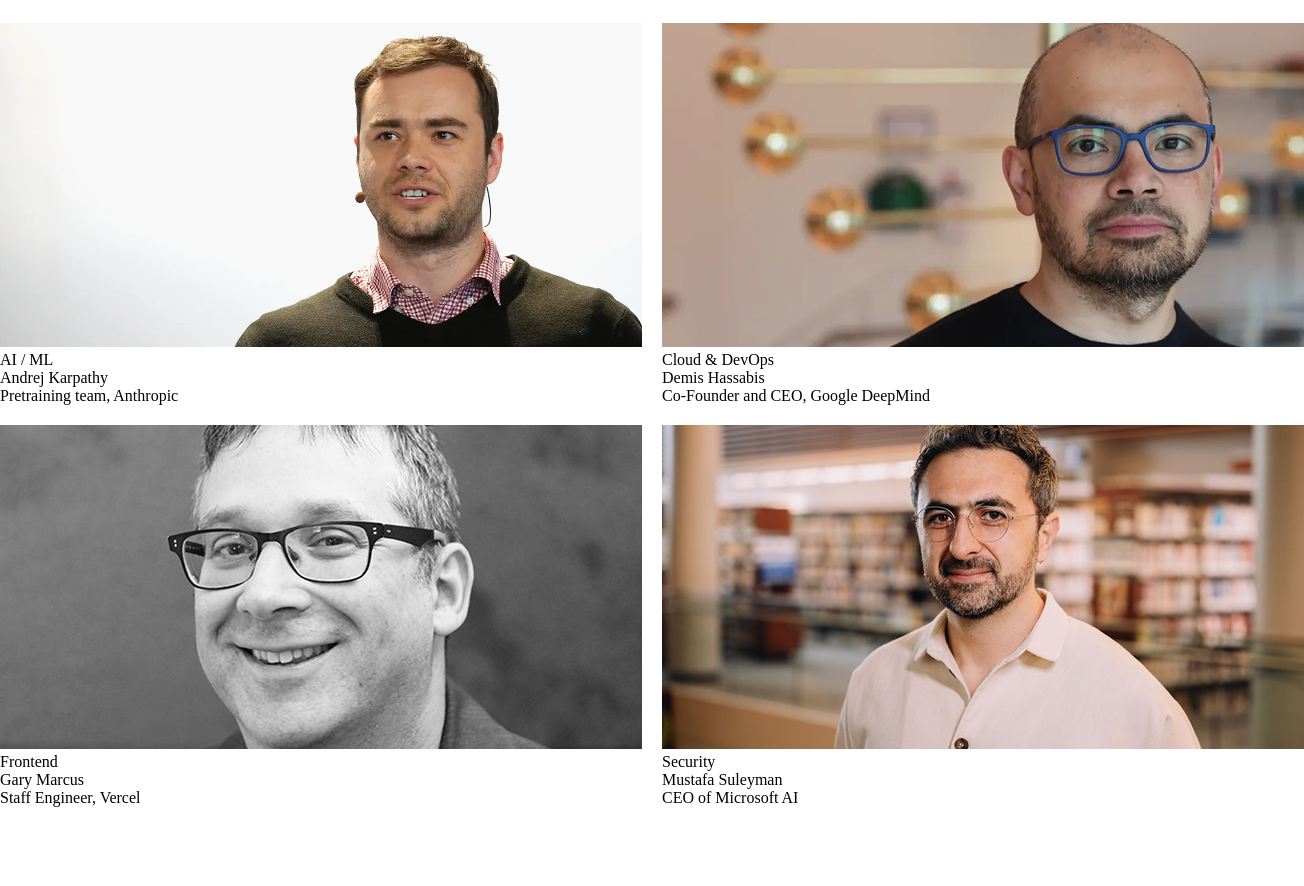
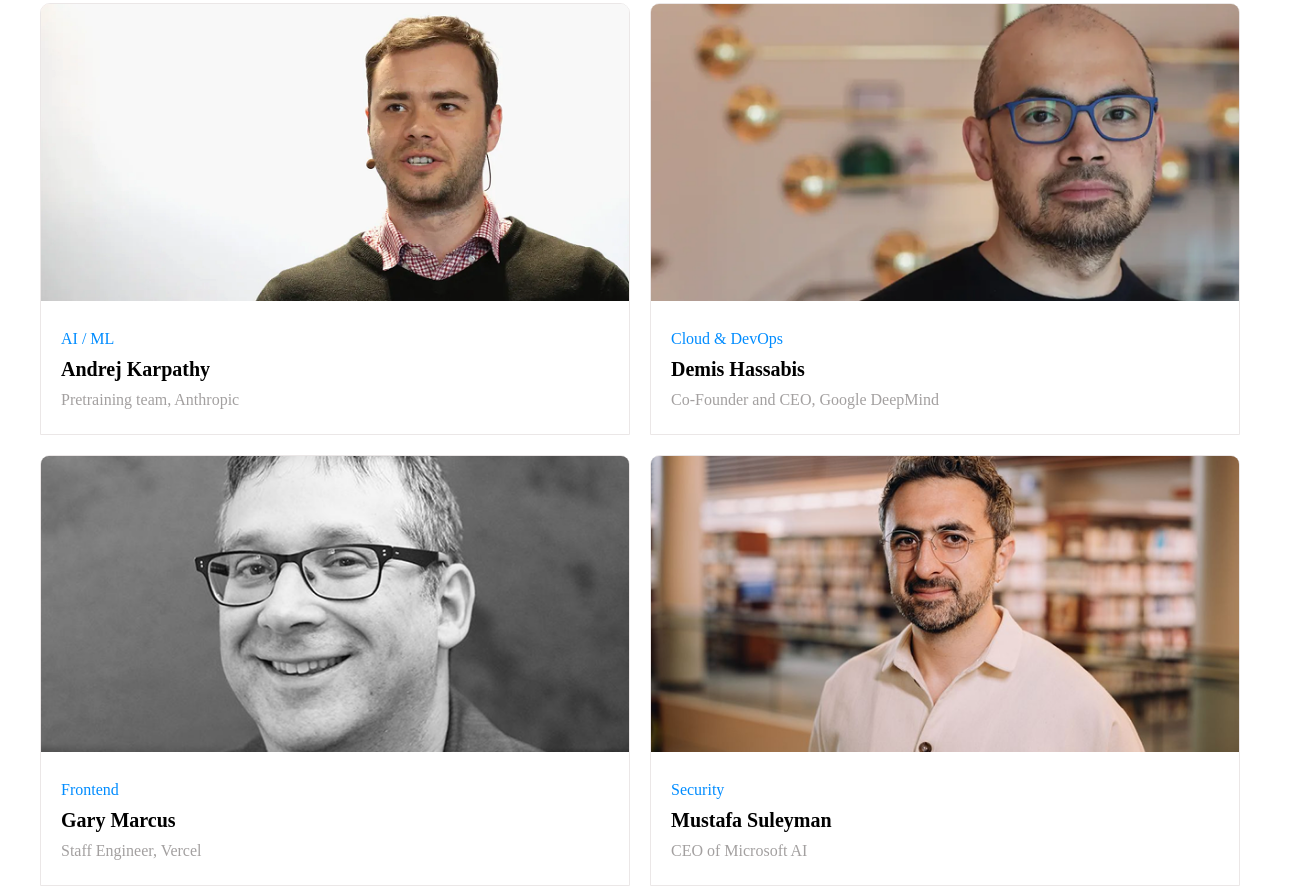
Before and after one commit to Farzana-Akter-Alo/Assignment_Devconf, a plain HTML site: page index.html in a window 1280 px wide. Shown: the part 671-1557 px from the top of the page, 1304 px wide, since content can reach past the window. Before the commit the page ends 1478 px from the top, so only its background shows below. Drawn offline with Linux system fonts and the light colour scheme.

Commit message:
added card section

```diff
--- a/index.html
+++ b/index.html
@@ -8,7 +8,7 @@
   </head>
   <body>
     <!-- Header is start here -->
-    <header class="header-container">
+    <header class="header-container container">
       <!-- nav is start here -->
       <nav class="nav-container">
         <!-- nav logo -->
@@ -53,37 +53,45 @@
       <!-- hero section end here -->
 
       <!-- card section start here -->
-      <section class="card-section">
+      <section class="container">
         <h2 class="card-h2">Meet the Speakers</h2>
 
         <div class="card-container">
           <!-- card 1 -->
-          <div>
-            <img src="/assets/andrej.png" alt="" />
-            <p>AI / ML</p>
-            <p>Andrej Karpathy</p>
-            <p>Pretraining team, Anthropic</p>
+          <div class="card">
+            <img src="./assets/andrej.png" alt="" />
+            <div class="card-content">
+              <p class="card-p1">AI / ML</p>
+              <p style="font-size: 20px; font-weight: bold">Andrej Karpathy</p>
+              <p class="card-p2">Pretraining team, Anthropic</p>
+            </div>
           </div>
           <!-- card 2 -->
-          <div>
-            <img src="/assets/demis.png" alt="" />
-            <p>Cloud & DevOps</p>
-            <p>Demis Hassabis</p>
-            <p>Co-Founder and CEO, Google DeepMind</p>
+          <div class="card">
+            <img src="./assets/demis.png" alt="" />
+            <div class="card-content">
+              <p class="card-p1">Cloud & DevOps</p>
+              <p style="font-size: 20px; font-weight: bold">Demis Hassabis</p>
+              <p class="card-p2">Co-Founder and CEO, Google DeepMind</p>
+            </div>
           </div>
           <!-- card 3 -->
-          <div>
-            <img src="/assets/gary.png" alt="" />
-            <p>Frontend</p>
-            <p>Gary Marcus</p>
-            <p>Staff Engineer, Vercel</p>
+          <div class="card">
+            <img src="./assets/gary.png" alt="" />
+            <div class="card-content">
+              <p class="card-p1">Frontend</p>
+              <p style="font-size: 20px; font-weight: bold">Gary Marcus</p>
+              <p class="card-p2">Staff Engineer, Vercel</p>
+            </div>
           </div>
           <!-- card 4 -->
-          <div>
-            <img src="/assets/mustafa.png" alt="" />
-            <p>Security</p>
-            <p>Mustafa Suleyman</p>
-            <p>CEO of Microsoft AI</p>
+          <div class="card">
+            <img src="./assets/mustafa.png" alt="" />
+            <div class="card-content">
+              <p class="card-p1">Security</p>
+              <p style="font-size: 20px; font-weight: bold">Mustafa Suleyman</p>
+              <p class="card-p2">CEO of Microsoft AI</p>
+            </div>
           </div>
         </div>
       </section>
--- a/style.css
+++ b/style.css
@@ -1,6 +1,13 @@
 * {
   margin: 0;
   padding: 0;
+  font-family: "Times New Roman", Times, serif;
+}
+
+.container {
+  max-width: 1200px;
+  margin: 0 auto;
+  padding: 0 20px;
 }
 
 /* nav layout */
@@ -8,7 +15,6 @@
   display: flex;
   justify-content: space-between;
   align-items: center;
-  padding: 10px 50px;
 }
 /* nav-logo */
 .nav-logo img {
@@ -31,7 +37,7 @@
   border: none;
   border-radius: 5px;
   color: white;
-  background-color: blue;
+  background-color: rgb(0, 102, 255);
   font-weight: bold;
 }
 
@@ -66,3 +72,25 @@
   grid-template-columns: repeat(2, 1fr);
   gap: 20px;
 }
+.card-container img {
+  width: 100%;
+  border-top-left-radius: 8px;
+  border-top-right-radius: 8px;
+}
+.card{
+  border: 1px solid rgb(235, 231, 231);
+  border-top-left-radius: 10px;
+  border-top-right-radius: 10px;
+}
+.card-content{
+  padding: 20px;
+}
+.card-content p{
+  padding: 5px 0;
+}
+.card-p1{
+  color: rgb(0, 140, 255);
+}
+.card-p2{
+  color: rgb(163, 160, 160);
+}
```
